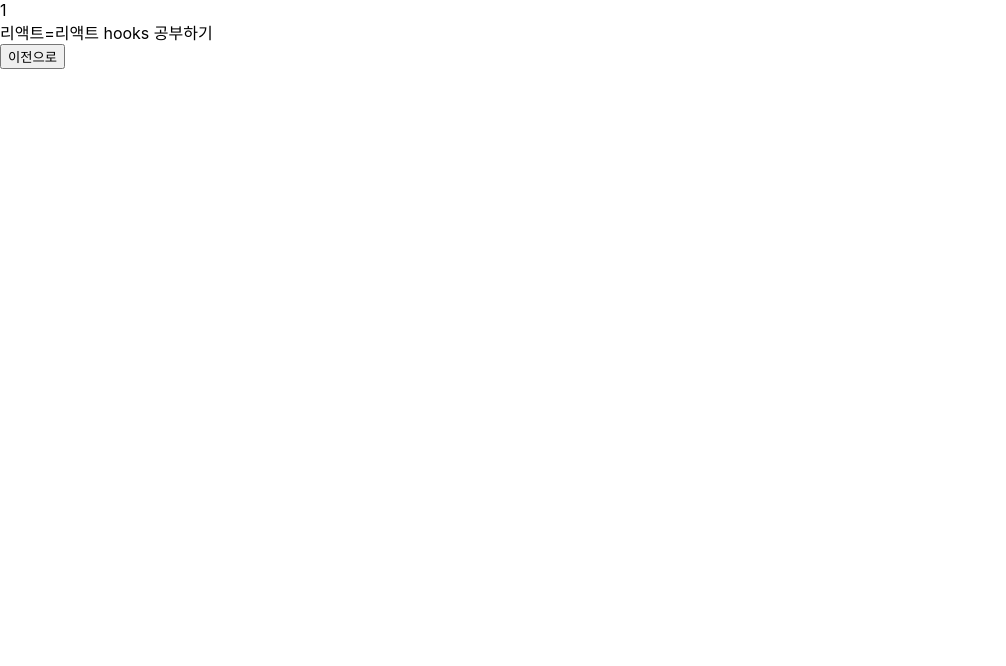
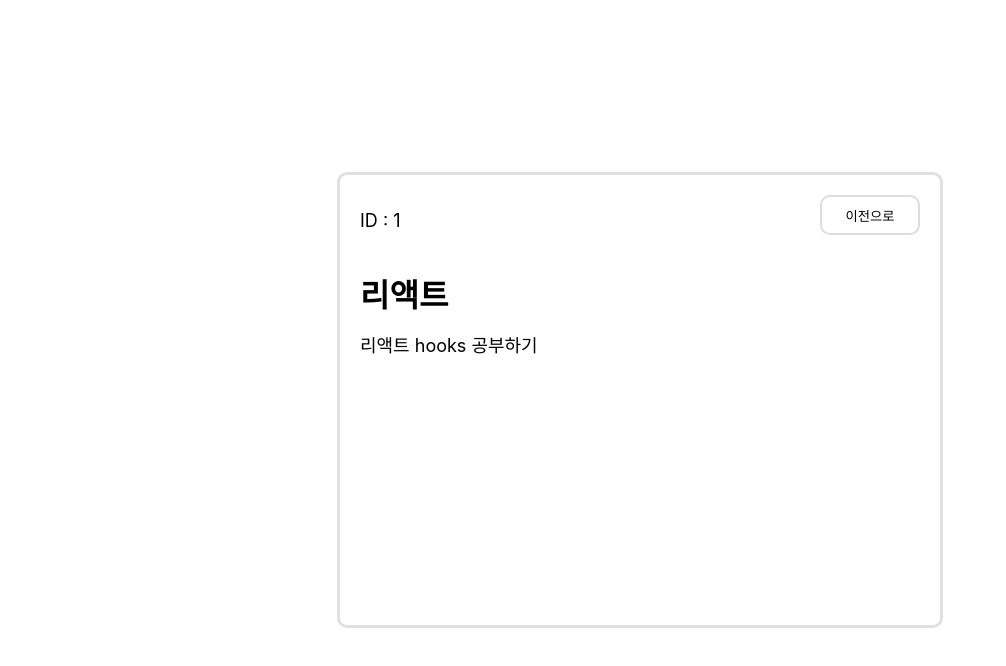
Before and after one commit to marksenee/rdeux-todo-list, a React (Create React App) app: page /about/1 in a window 1280 px wide. Shown: the top 666 px of the page, without its empty margins (0-1006 px from the left). Built offline with nearby package versions, Linux system fonts and the light colour scheme.

Commit message:
[Feat] about 페이지 css 적용

```diff
--- a/src/components/detail/Detail.jsx
+++ b/src/components/detail/Detail.jsx
@@ -1,7 +1,12 @@
 import React from "react";
-
 import { useNavigate } from "react-router-dom";
 
+import BoxStyle from "./css/BoxStyle";
+import DetailLayoutStyle from "./css/DetailLayoutStyle";
+import DetailHeaderStyle from "./css/DetailHeaderStyle";
+import TextStyle from "./css/TextStyle";
+import NavBtnStyleStyle from "./css/NavBtnStyle";
+import TitleStyle from "./css/TitleStyle";
 
 function Detail({ todos }) {
     const { id, title, content } = todos;
@@ -10,11 +15,18 @@ function Detail({ todos }) {
     const navigte = useNavigate();
 
     return (
-        <>
-            <div>{id}</div>
-            <div>{title}={content}</div>
-            <button onClick={() => navigte(`/`)}>이전으로</button>
-        </>
+        <DetailLayoutStyle>
+            <BoxStyle>
+                <DetailHeaderStyle>
+                    <TextStyle>ID : {id}</TextStyle>
+                    <NavBtnStyleStyle onClick={() => navigte(`/`)}>이전으로</NavBtnStyleStyle>
+                </DetailHeaderStyle>
+                <>
+                    <TitleStyle>{title}</TitleStyle>
+                    <TextStyle>{content}</TextStyle>
+                </>
+            </BoxStyle>
+        </DetailLayoutStyle>
     );
 }
 
--- /dev/null
+++ b/src/components/detail/css/BoxStyle.jsx
@@ -0,0 +1,25 @@
+import React from 'react';
+import styled from 'styled-components';
+
+const StyleBox = styled.div`
+    background-color: white;
+    width: 600px;
+    height: 450px;
+    display:inline-block;
+    justify-content: center;
+    align-items: center;
+    border-style: solid;
+    border-color: #e0e0e0;
+    border-radius: 10px;
+
+    position: absolute;
+    left: 50%;
+    top: 50%;
+    transform: translate(-50%, -50%);
+`;
+
+function BoxStyle({ children, ...rest }) {
+    return <StyleBox {...rest}>{children}</StyleBox>
+}
+
+export default BoxStyle;
--- /dev/null
+++ b/src/components/detail/css/DetailHeaderStyle.jsx
@@ -0,0 +1,18 @@
+import React from 'react';
+import styled from 'styled-components';
+
+const StyleDetailHeader = styled.div`
+    background-color: white;
+    width: 600px;
+    height: 50px;
+    display: flex;
+    justify-content: space-between;
+    margin: 15px 0px 0px 0px;
+    /* align-items: center; */
+`;
+
+function DetailHeaderStyle({ children, ...rest }) {
+    return <StyleDetailHeader {...rest}>{children}</StyleDetailHeader>
+}
+
+export default DetailHeaderStyle;
--- /dev/null
+++ b/src/components/detail/css/DetailLayoutStyle.jsx
@@ -0,0 +1,15 @@
+import React from 'react';
+import styled from 'styled-components';
+
+const StyleDetailLayout = styled.body`
+    background-color: white;
+    display: flex;
+    justify-content: center;
+    margin: 0 auto;
+`;
+
+function DetailLayoutStyle({ children, ...rest }) {
+    return <StyleDetailLayout {...rest}>{children}</StyleDetailLayout>
+}
+
+export default DetailLayoutStyle;
--- /dev/null
+++ b/src/components/detail/css/NavBtnStyle.jsx
@@ -0,0 +1,19 @@
+import React from 'react';
+import styled from 'styled-components';
+
+const StyleNavBtnStyle= styled.button`
+    width: 100px;
+    height: 40px;
+    background-color: white;
+    border-color: #ddd;
+    border-radius: 10px;
+    border-style: solid;
+    margin: 5px 20px 5px 0px;
+
+`;
+
+function NavBtnStyleStyle({ children, ...rest }) {
+    return <StyleNavBtnStyle {...rest}>{children}</StyleNavBtnStyle>
+}
+
+export default NavBtnStyleStyle;
--- /dev/null
+++ b/src/components/detail/css/TextStyle.jsx
@@ -0,0 +1,15 @@
+import React from 'react';
+import styled from 'styled-components';
+
+const StyleText = styled.span`
+    font-size: 18px;
+    font-weight: 400;
+    margin: 20px 0px 0px 20px;
+    /* align-items: center; */
+`;
+
+function TextStyle({ children, ...rest }) {
+    return <StyleText {...rest}>{children}</StyleText>
+}
+
+export default TextStyle;
--- /dev/null
+++ b/src/components/detail/css/TitleStyle.jsx
@@ -0,0 +1,12 @@
+import React from 'react';
+import styled from 'styled-components';
+
+const StyleTitle = styled.h1`
+    margin: 30px 0px 15px 20px;
+`;
+
+function TitleStyle({ children, ...rest }) {
+    return <StyleTitle {...rest}>{children}</StyleTitle>
+}
+
+export default TitleStyle;
```
